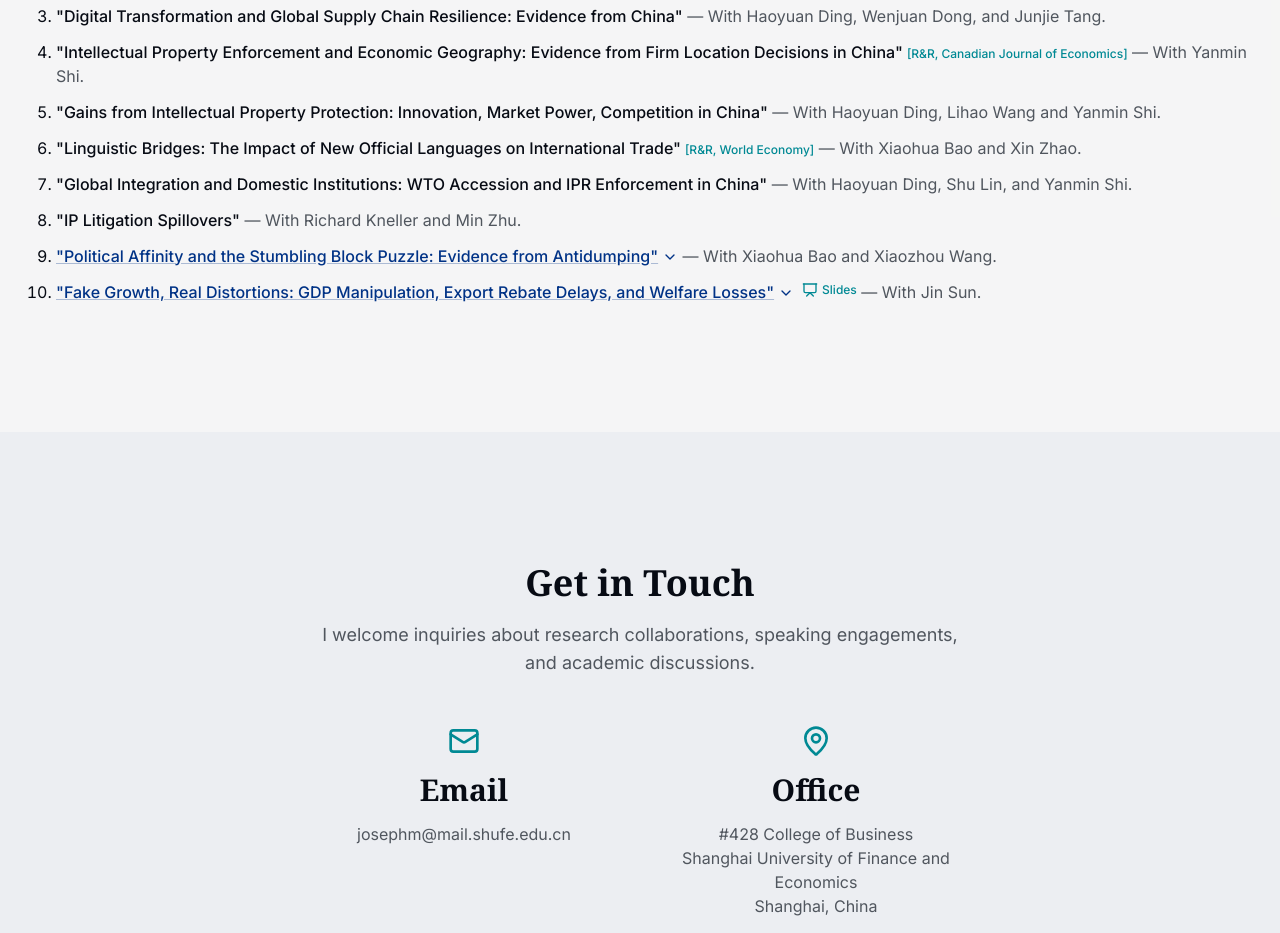
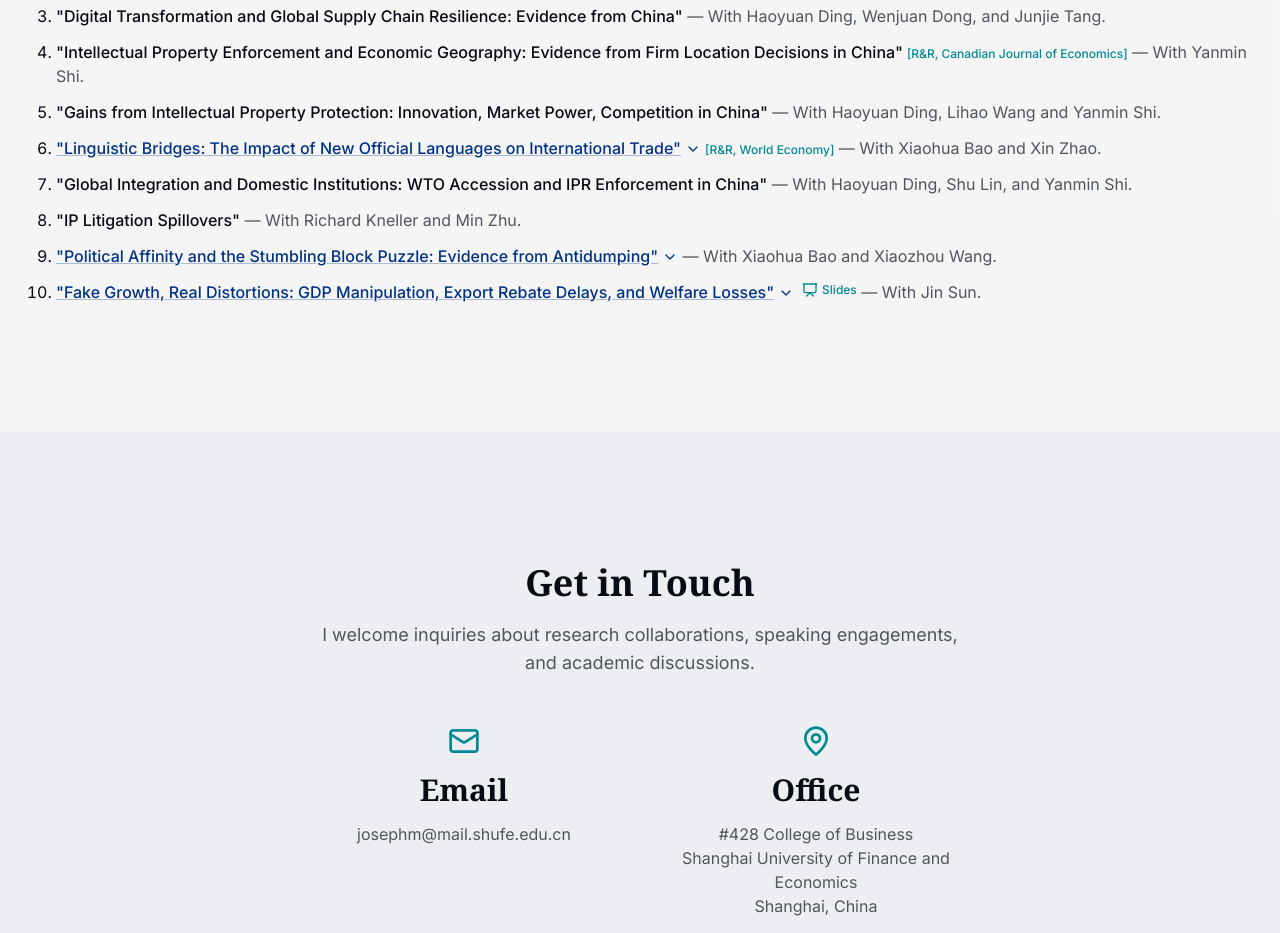
Before and after one commit to jkonmak1208-design/personal-website, a React (Vite) app: page / in a window 1280 px wide. Shown: the part 3340-4273 px from the top of the page. Built offline with nearby package versions, Linux system fonts and the light colour scheme.

Commit message:
Add collapsible abstract to Linguistic Bridges working paper
Co-Authored-By: Claude Opus 4.6 <noreply@anthropic.com>

```diff
--- a/src/pages/Home.tsx
+++ b/src/pages/Home.tsx
@@ -41,11 +41,12 @@ function PublicationItem({ title, authors, journal, abstract }: {
   );
 }
 
-function WorkingPaperItem({ title, authors, abstract, slidesUrl }: {
+function WorkingPaperItem({ title, authors, abstract, slidesUrl, status }: {
   title: string;
   authors: string;
   abstract: string;
   slidesUrl?: string;
+  status?: string;
 }) {
   const [isOpen, setIsOpen] = useState(false);
   return (
@@ -70,6 +71,9 @@ function WorkingPaperItem({ title, authors, abstract, slidesUrl }: {
           <Presentation className="w-4 h-4" />
           <span className="text-xs font-medium">Slides</span>
         </a>
+      )}
+      {status && (
+        <span className="text-xs font-medium text-accent ml-1">[{status}]</span>
       )}
       <span className="text-muted-foreground"> — {authors}.</span>
       <div className={`overflow-hidden transition-all duration-300 ease-in-out ${isOpen ? "max-h-96 opacity-100 mt-2" : "max-h-0 opacity-0"}`}>
@@ -286,11 +290,12 @@ export default function Home() {
                 <span className="font-medium">"Gains from Intellectual Property Protection: Innovation, Market Power, Competition in China"</span>
                 <span className="text-muted-foreground"> — With Haoyuan Ding, Lihao Wang and Yanmin Shi.</span>
               </li>
-              <li className="text-foreground">
-                <span className="font-medium">"Linguistic Bridges: The Impact of New Official Languages on International Trade"</span>
-                <span className="text-xs font-medium text-accent ml-1">[R&amp;R, World Economy]</span>
-                <span className="text-muted-foreground"> — With Xiaohua Bao and Xin Zhao.</span>
-              </li>
+              <WorkingPaperItem
+                title={`"Linguistic Bridges: The Impact of New Official Languages on International Trade"`}
+                authors="With Xiaohua Bao and Xin Zhao"
+                status="R&R, World Economy"
+                abstract="We estimate the effect of official language adoption on bilateral exports using a difference-in-differences design that exploits 49 policy changes across 31 countries (1996–2019). Controlling for exporter-year, importer-year, and country-pair fixed effects, PPML estimates imply that sharing a newly adopted official language increases exports by 20.6%. Event-study diagnostics show no pre-trends; placebo tests suggest the effect is unlikely to reflect spurious correlation. The effect concentrates in communication-intensive sectors—industries with high O*NET communication scores, high contract intensity, and differentiated products—consistent with reduced information frictions rather than political alignment. A general-equilibrium counterfactual maps the estimate to a 2.91% reduction in ad valorem trade costs."
+              />
               <li className="text-foreground">
                 <span className="font-medium">"Global Integration and Domestic Institutions: WTO Accession and IPR Enforcement in China"</span>
                 <span className="text-muted-foreground"> — With Haoyuan Ding, Shu Lin, and Yanmin Shi.</span>
```
